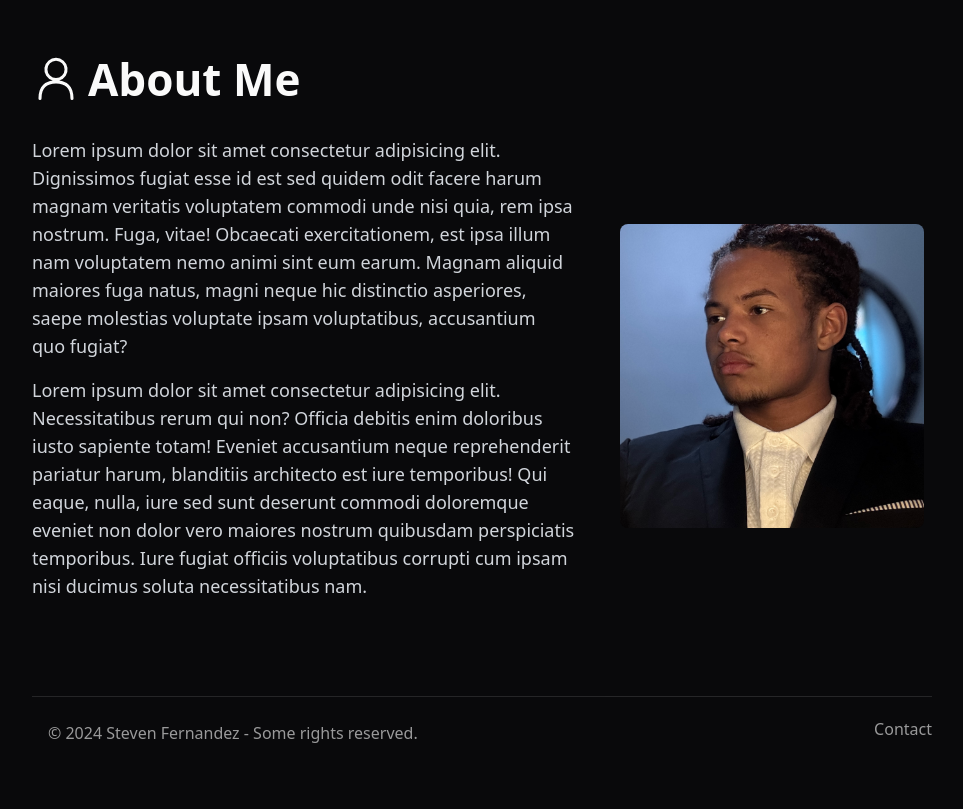
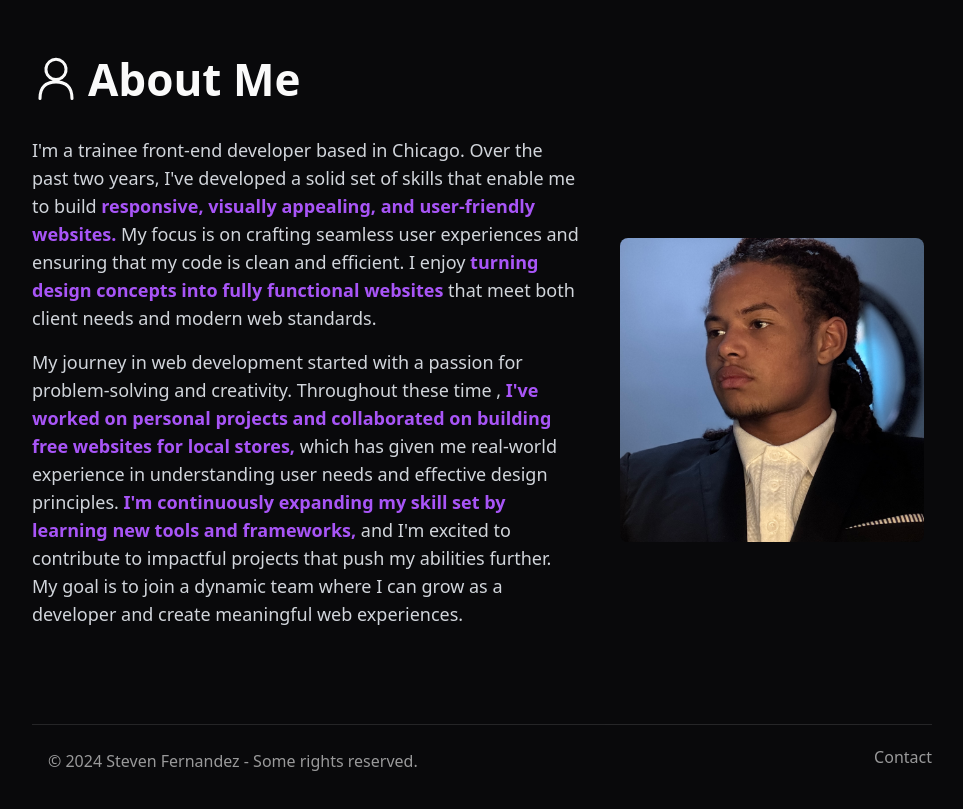
Before and after one commit to Vengxdor/Vengxdor, an Astro site: page / in a window 1280 px wide. Shown: the part 2420-3229 px from the top of the page, without its empty margins (158-1121 px from the left). Built offline with nearby package versions, Linux system fonts and the light colour scheme; Astro itself is replaced by a stand-in of ours.

Commit message:
fix: Change description

```diff
--- a/src/components/About.astro
+++ b/src/components/About.astro
@@ -28,22 +28,34 @@
     />
     <div class='md:w order-1 text-pretty md:w-5/6 [&>p]:mb-4 md:[&>p]:text-lg'>
       <p>
-        Lorem ipsum dolor sit amet consectetur adipisicing elit. Dignissimos
-        fugiat esse id est sed quidem odit facere harum magnam veritatis
-        voluptatem commodi unde nisi quia, rem ipsa nostrum. Fuga, vitae!
-        Obcaecati exercitationem, est ipsa illum nam voluptatem nemo animi sint
-        eum earum. Magnam aliquid maiores fuga natus, magni neque hic distinctio
-        asperiores, saepe molestias voluptate ipsam voluptatibus, accusantium
-        quo fugiat?
+        I'm a trainee front-end developer based in Chicago. Over the past two
+        years, I've developed a solid set of skills that enable me to build
+        <strong class='text-secondary'>
+          responsive, visually appealing, and user-friendly websites.
+        </strong>
+        My focus is on crafting seamless user experiences and ensuring that my code
+        is clean and efficient. I enjoy
+        <strong class='text-secondary'>
+          turning design concepts into fully functional websites
+        </strong>
+        that meet both client needs and modern web standards.
       </p>
       <p>
-        Lorem ipsum dolor sit amet consectetur adipisicing elit. Necessitatibus
-        rerum qui non? Officia debitis enim doloribus iusto sapiente totam!
-        Eveniet accusantium neque reprehenderit pariatur harum, blanditiis
-        architecto est iure temporibus! Qui eaque, nulla, iure sed sunt deserunt
-        commodi doloremque eveniet non dolor vero maiores nostrum quibusdam
-        perspiciatis temporibus. Iure fugiat officiis voluptatibus corrupti cum
-        ipsam nisi ducimus soluta necessitatibus nam.
+        My journey in web development started with a passion for problem-solving
+        and creativity. Throughout these time ,
+        <strong class='text-secondary'>
+          I've worked on personal projects and collaborated on building free
+          websites for local stores,
+        </strong>
+        which has given me real-world experience in understanding user needs and
+        effective design principles.
+        <strong class='text-secondary'>
+          I'm continuously expanding my skill set by learning new tools and
+          frameworks,
+        </strong>
+        and I'm excited to contribute to impactful projects that push my abilities
+        further. My goal is to join a dynamic team where I can grow as a developer
+        and create meaningful web experiences.
       </p>
     </div>
   </article>
```
